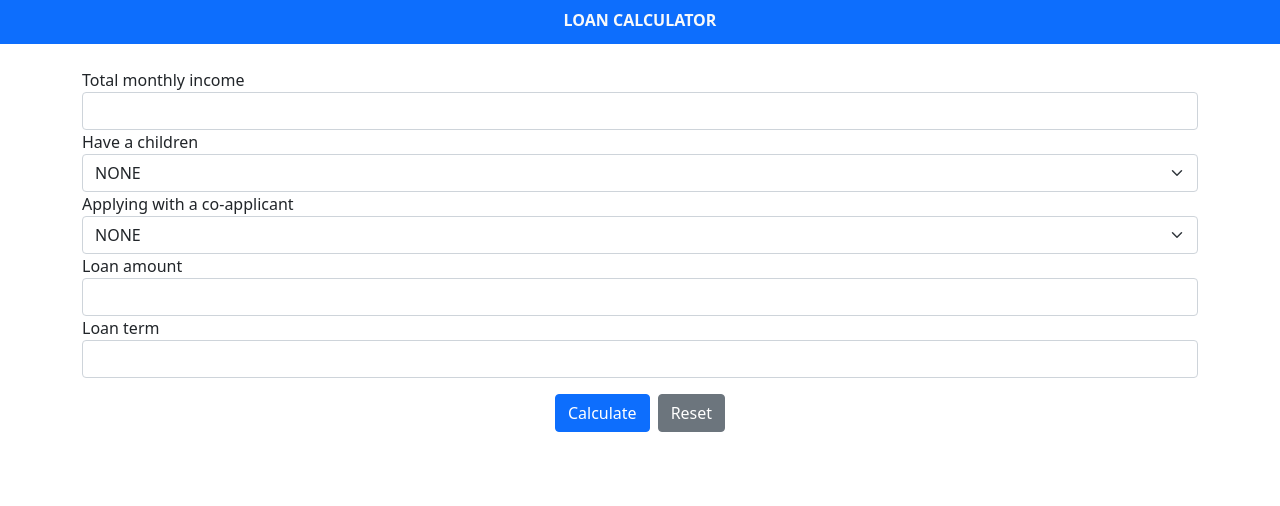
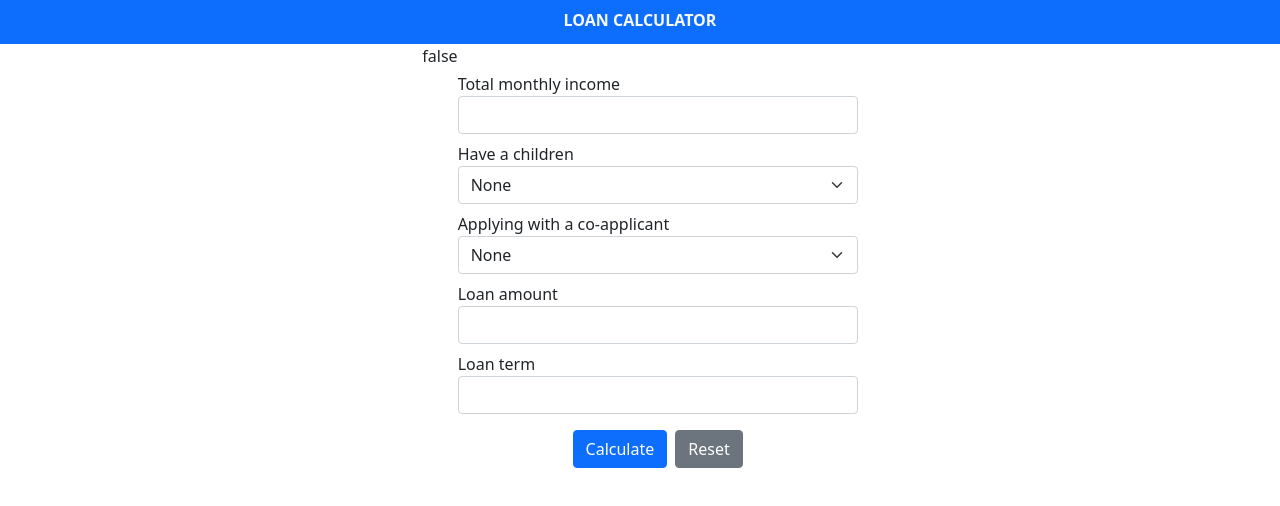
Before and after one commit to successfulcode/loan-calculator, an Angular app: page / in a window 1280 px wide. Shown: the top 506 px of the page. Built offline with nearby package versions, Linux system fonts and the light colour scheme.

Commit message:
Created http query and get data function

```diff
--- a/angular.json
+++ b/angular.json
@@ -67,6 +67,10 @@
         },
         "serve": {
           "builder": "@angular-devkit/build-angular:dev-server",
+          "options": {
+            "browserTarget": "move-safe:build",
+            "proxyConfig": "src/proxy.conf.json"
+          },
           "configurations": {
             "production": {
               "browserTarget": "loan-calculator:build:production"
--- a/src/app/app.module.ts
+++ b/src/app/app.module.ts
@@ -4,6 +4,7 @@ import { FormsModule, ReactiveFormsModule } from '@angular/forms';
 import { AppComponent } from './app.component';
 import { NavbarComponent } from './navbar/navbar.component';
 import { CalculatorComponent } from './calculator/calculator.component';
+import { HttpClientModule } from '@angular/common/http';
 
 @NgModule({
   declarations: [
@@ -14,7 +15,8 @@ import { CalculatorComponent } from './calculator/calculator.component';
   imports: [
     BrowserModule,
     FormsModule,
-    ReactiveFormsModule
+    ReactiveFormsModule,
+    HttpClientModule
   ],
   providers: [],
   bootstrap: [AppComponent]
--- a/src/app/calculator/calculator.component.css
+++ b/src/app/calculator/calculator.component.css
@@ -0,0 +1,10 @@
+.calculator-container {
+  margin: auto;
+  display: flex;
+  justify-content: center;
+}
+
+.calculator-container__form {
+  max-width: 25rem;
+  width: 100%;
+}
--- a/src/app/calculator/calculator.component.html
+++ b/src/app/calculator/calculator.component.html
@@ -1,24 +1,42 @@
-<form class="mt-4" [formGroup]="calculatorForm" (ngSubmit)="onSubmit()">
-  <label for="income">Total monthly income</label>
-  <input type="number" id="income" class="form-control" formControlName="income">
-  <label for="children">Have a children</label>
+<div class="calculator-container">
+  {{isLoading}}
+  <form class="mt-4 calculator-container__form" [formGroup]="calculatorForm" (ngSubmit)="onSubmit()">
+    <label for="income" class="mt-1">Total monthly income</label>
+    <input
+      type="number"
+      id="income"
+      class="form-control"
+      formControlName="income"
+    />
+    <label for="children" class="mt-2">Have a children</label>
     <select id="children" class="form-select" formControlName="children">
-    <option value="NONE">NONE</option>
-    <option value="SINGLE">SINGLE</option>
-    <option value="MULTIPLE">MULTIPLE</option>
+      <option value="NONE">None</option>
+      <option value="SINGLE">Single</option>
+      <option value="MULTIPLE">Multiple</option>
     </select>
-  <label for="coapplicant">Applying with a co-applicant</label>
+    <label for="coapplicant" class="mt-2">Applying with a co-applicant</label>
     <select id="coapplicant" class="form-select" formControlName="coapplicant">
-    <option value="NONE">NONE</option>
-    <option value="SINGLE_BORROWER">SINGLE BORROWER</option>
-    <option value="MULTIPLE_BORROWERS">MULTIPLE BORROWERS</option>
+      <option value="NONE">None</option>
+      <option value="SINGLE_BORROWER">Single borrower</option>
+      <option value="MULTIPLE_BORROWERS">Multiple borrowers</option>
     </select>
-  <label for="amount">Loan amount</label>
-  <input type="number" id="amount" class="form-control" formControlName="amount">
-  <label for="term">Loan term</label>
-  <input type="number" id="term" class="form-control" formControlName="term">
+    <label for="amount" class="mt-2">Loan amount</label>
+    <input
+      type="number"
+      id="amount"
+      class="form-control"
+      formControlName="amount"
+    />
+    <label for="term" class="mt-2">Loan term</label>
+    <input
+      type="number"
+      id="term"
+      class="form-control"
+      formControlName="term"
+    />
     <div class="d-flex justify-content-center mt-3">
       <button type="submit" class="btn btn-primary me-2">Calculate</button>
       <button type="reset" class="btn btn-secondary">Reset</button>
     </div>
   </form>
+</div>
--- a/src/app/calculator/calculator.component.ts
+++ b/src/app/calculator/calculator.component.ts
@@ -1,29 +1,63 @@
 import { Component } from '@angular/core';
 import { FormGroup, FormControl } from '@angular/forms';
+import { HttpClient, HttpHeaders } from '@angular/common/http';
 
 @Component({
   selector: 'app-calculator',
   templateUrl: './calculator.component.html',
-  styleUrls: ['./calculator.component.css']
+  styleUrls: ['./calculator.component.css'],
 })
 export class CalculatorComponent {
+  constructor(private http: HttpClient) {}
+
+  conditions = {};
+  isLoading = false;
+
+  onCalculateLoan(loanParams: {
+    monthlyIncome: number;
+    requestedAmount: number;
+    loanTerm: number;
+    children: string;
+    coapplicant: string;
+  }) {
+    this.isLoading = true;
+    const headers = new HttpHeaders({
+      'Content-Type': 'text/plain',
+      'X-API-KEY': 'swb-222222',
+    });
+    const options = { headers: headers };
+    return this.http
+      .post('https://homework.fdp.workers.dev', loanParams, options)
+      .subscribe(
+        (res) => {
+          this.isLoading = false;
+          this.conditions = res;
+          console.log('data', res);
+        },
+        (err) => {
+          this.isLoading = false;
+          console.log('err', err.status);
+        }
+      );
+  }
 
   onSubmit() {
-    const newLoan = {
+    const loanParams = {
       monthlyIncome: this.calculatorForm.value.income,
       requestedAmount: this.calculatorForm.value.amount,
       loanTerm: this.calculatorForm.value.term,
       children: this.calculatorForm.value.children,
-      coapplicant: this.calculatorForm.value.coapplicant
-    }
-    console.log('onSubmit', newLoan)
+      coapplicant: this.calculatorForm.value.coapplicant,
+    };
+    this.onCalculateLoan(loanParams);
+    this.calculatorForm.reset();
   }
 
   calculatorForm = new FormGroup({
-    income: new FormControl(),
+    income: new FormControl(null),
     children: new FormControl('NONE'),
     coapplicant: new FormControl('NONE'),
-    amount: new FormControl(),
-    term: new FormControl()
+    amount: new FormControl(null),
+    term: new FormControl(null),
   });
 }
```
Also changed, not shown: src/proxy.conf.json (added, +8 -0 lines). Lines whose indentation alone changed are shown as unchanged.
